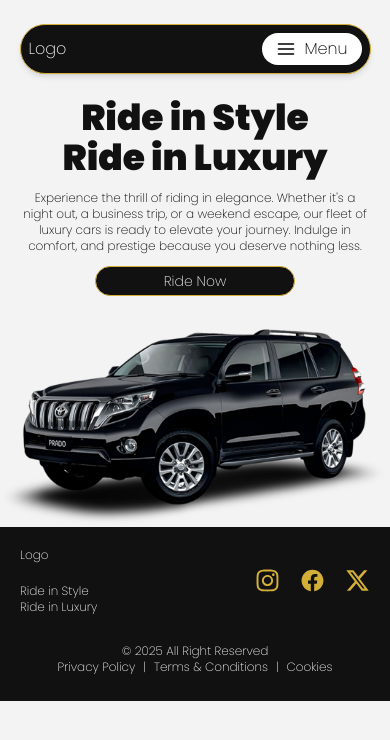
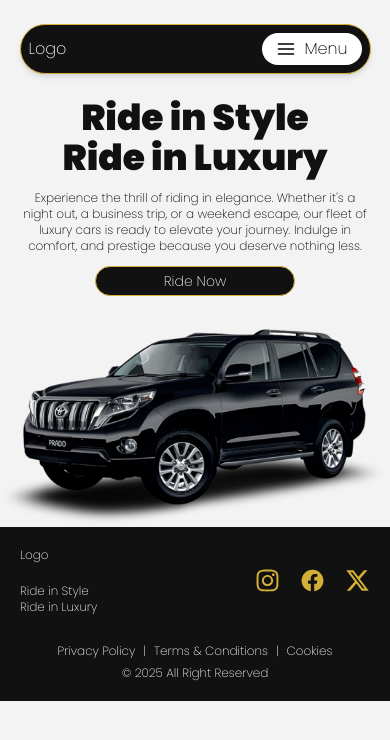
Before and after one commit to Dennardavid/Luxury-cars, a Next.js app: page / in a window 390 px wide. Shown: the top 740 px of the page. Built offline with nearby package versions, Linux system fonts and the light colour scheme.

Commit message:
Initial footer

```diff
--- a/src/components/footer.tsx
+++ b/src/components/footer.tsx
@@ -38,7 +38,7 @@
             </Link>
           </div>
         </section>
-        <section className="flex flex-col md:flex-row md:justify-between mt-7">
+        <section className="flex flex-col-reverse md:flex-row md:justify-between mt-7">
           <p className="text-center">&#169; {year} All Right Reserved </p>
           <div className="flex flex-row justify-center mb-1.5">
             <Link
```
